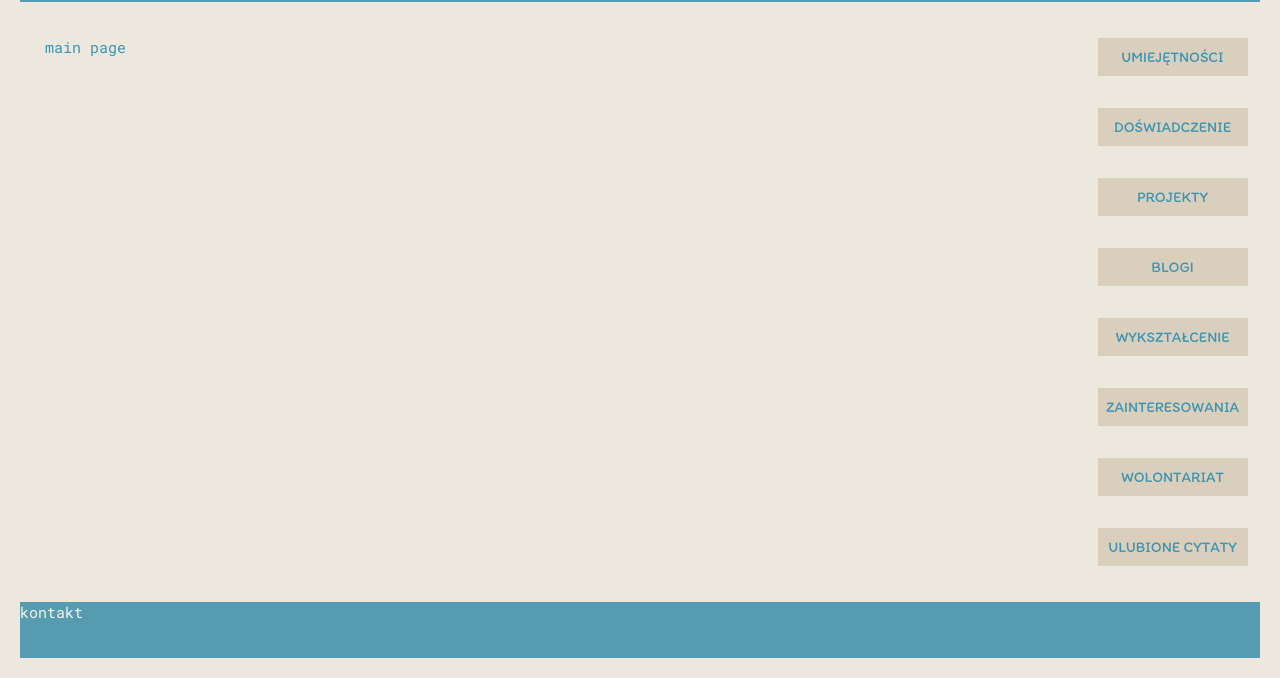
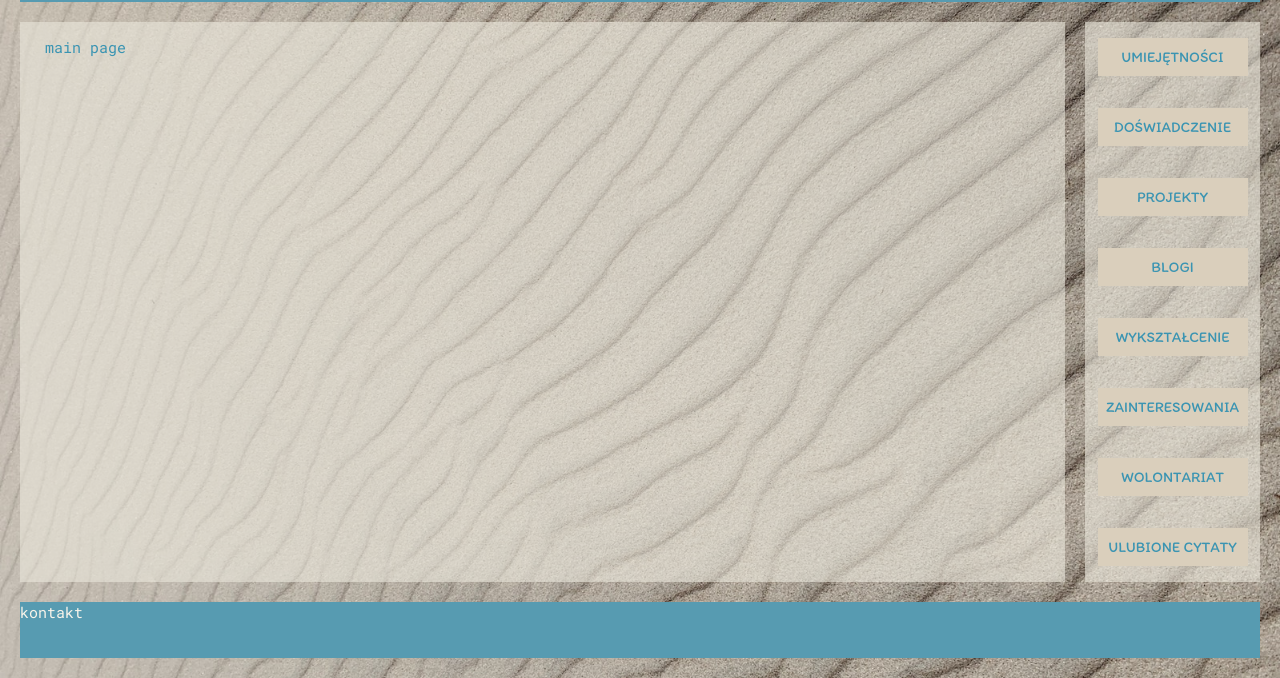
Before and after one commit to daily-webdev/e-cv, a React app: page / in a window 1280 px wide. Shown: the part 122-800 px from the top of the page. Built offline with nearby package versions, Linux system fonts and the light colour scheme.

Commit message:
change background

```diff
--- a/src/styles/_variables.scss
+++ b/src/styles/_variables.scss
@@ -1,4 +1,5 @@
 $background: #ece8dd;
+$background-trans: rgb(236, 232, 221, 0.6);
 $water: #579bb1;
 $dark-water: #3a94b2;
 // $sand: #e1d7c6;
--- a/src/styles/components.scss
+++ b/src/styles/components.scss
@@ -8,6 +8,7 @@
   text-transform: uppercase;
   font-size: 15px;
   font-weight: 400;
+
   ul {
     display: flex;
     flex-direction: row;
--- a/src/styles/index.scss
+++ b/src/styles/index.scss
@@ -1,5 +1,6 @@
 @use "./variables";
-@import url('https://fonts.googleapis.com/css2?family=Itim&family=Roboto+Mono&display=swap');
+@import url("https://fonts.googleapis.com/css2?family=Itim&family=Roboto+Mono&display=swap");
+
 
 * {
   margin: 0;
@@ -10,9 +11,10 @@
 body {
   font-family: "Roboto Mono", Arial, Helvetica, sans-serif;
   color: variables.$dark-water;
-  background-color: variables.$background;
+  // background-color: variables.$background;
+  background-image: url("http://localhost:8080/public/img/back1.jpg");
+  background-size: cover;
   font-size: 15px;
-
 }
 
 .link {
--- a/src/styles/main.scss
+++ b/src/styles/main.scss
@@ -3,7 +3,7 @@
 .main {
   width: calc(100vw - 235px);
   height: calc(80vh - 80px);
-  background-color: variables.$background;
+  background-color: variables.$background-trans;
   margin: 20px;
   padding: 10px 20px 20px 20px;
 }
@@ -11,7 +11,7 @@
 .aside {
   width: 175px;
   height: calc(80vh - 80px);
-  background-color: variables.$background;
+  background-color: variables.$background-trans;
   margin: 20px;
   position: absolute;
   top: calc(13vh + 20px);
```
Also changed, not shown: public/img/back1.jpg (added), public/img/back2.jpg (added), public/img/back3.jpg (added).
